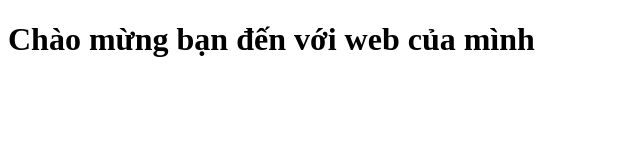
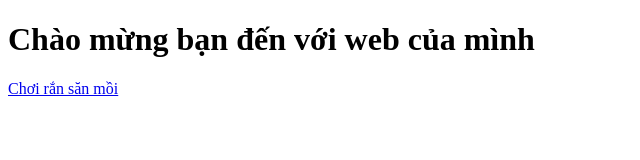
Before and after one commit to nguyengiatam/my-website, a plain HTML site: page index.html in a window 1280 px wide. Shown: the whole page, without its empty margins (0-640 px from the left). Drawn offline with Linux system fonts and the light colour scheme.

Commit message:
edit test

```diff
--- a/index.html
+++ b/index.html
@@ -8,5 +8,6 @@
 </head>
 <body>
     <h1>Chào mừng bạn đến với web của mình</h1>
+    <a href="snake.html">Chơi rắn săn mồi</a>
 </body>
 </html>
```
